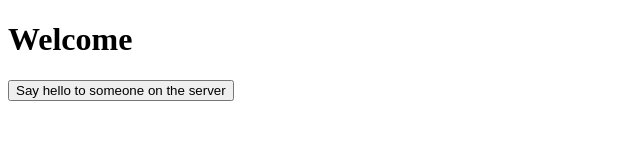
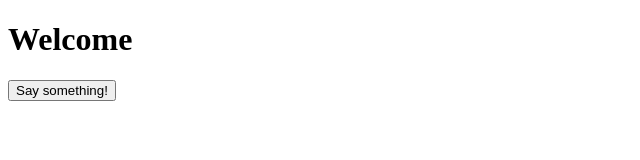
Before and after one commit to sharmila7/Ajax, a plain HTML site: page index.html in a window 1280 px wide. Shown: the whole page, without its empty margins (0-640 px from the left). Drawn offline with Linux system fonts and the light colour scheme.

Commit message:
Update index.html

```diff
--- a/index.html
+++ b/index.html
@@ -11,7 +11,7 @@
 <h1 id="title">Welcome</h1>
 <p>
 	<button>
-	   Say hello to someone on the server
+	   Say something!
 	</button>
 </p>
 
```
